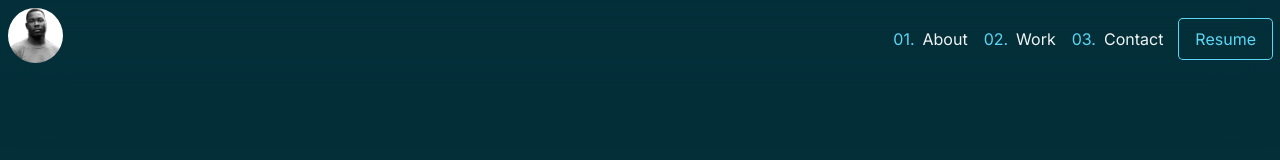
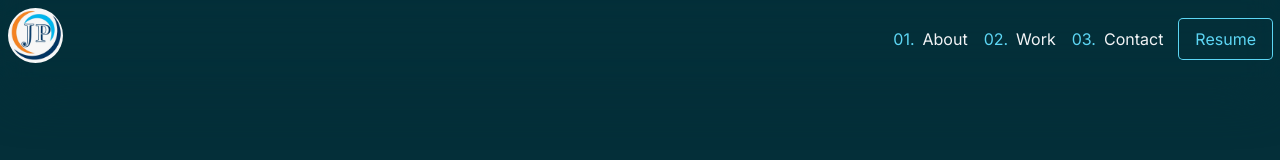
Before and after one commit to jav1anpry5ce/portfolio, a Next.js app: page / in a window 1280 px wide. Shown: the top 160 px of the page. Built offline with nearby package versions, Linux system fonts and the light colour scheme.

Commit message:
undo logo

```diff
--- a/components/Header.jsx
+++ b/components/Header.jsx
@@ -83,7 +83,7 @@ export default function Header() {
         <div className="mx-auto flex w-full max-w-7xl items-center justify-between p-2">
           <a href="#main" onClick={() => scrollTo(mainRef)} tabIndex="1">
             <Image
-              src="/images/head_shot.jpg"
+              src="/images/logo.jpeg"
               alt="logo"
               width={55}
               height={55}
```
